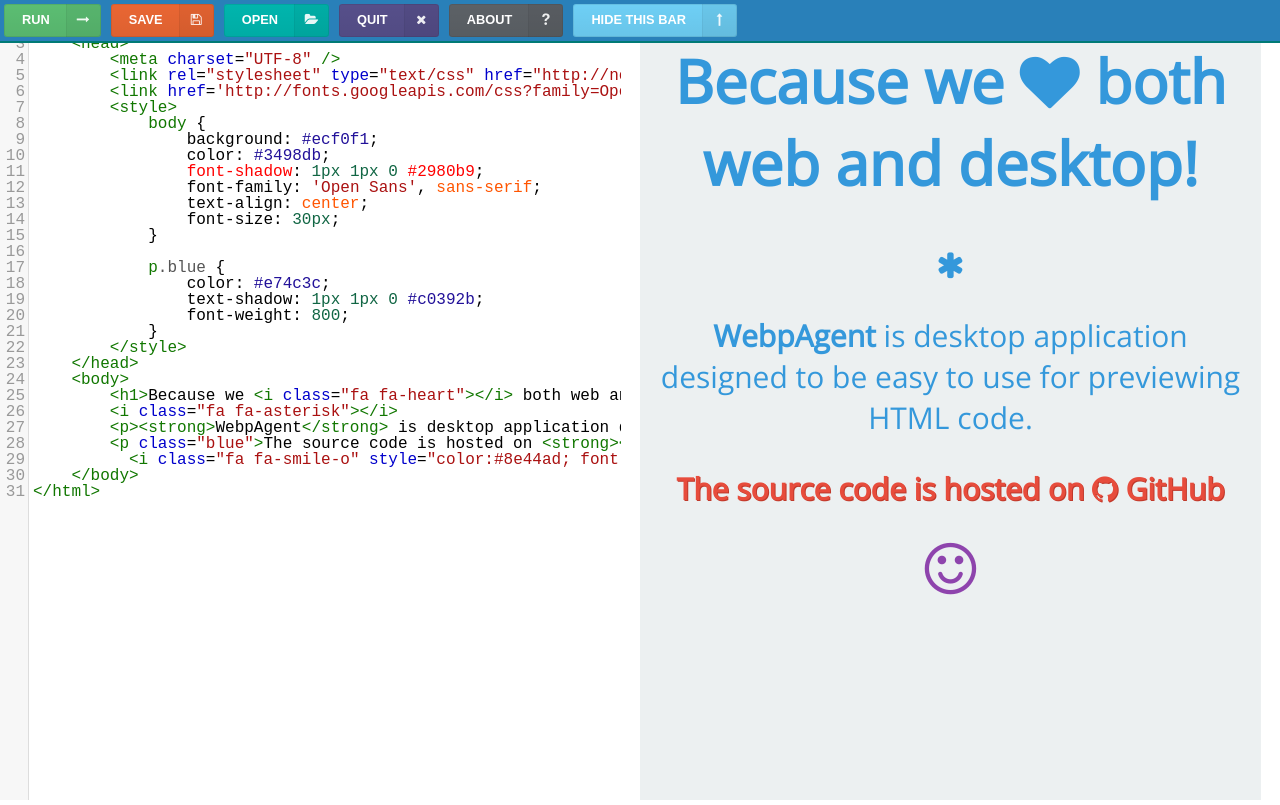
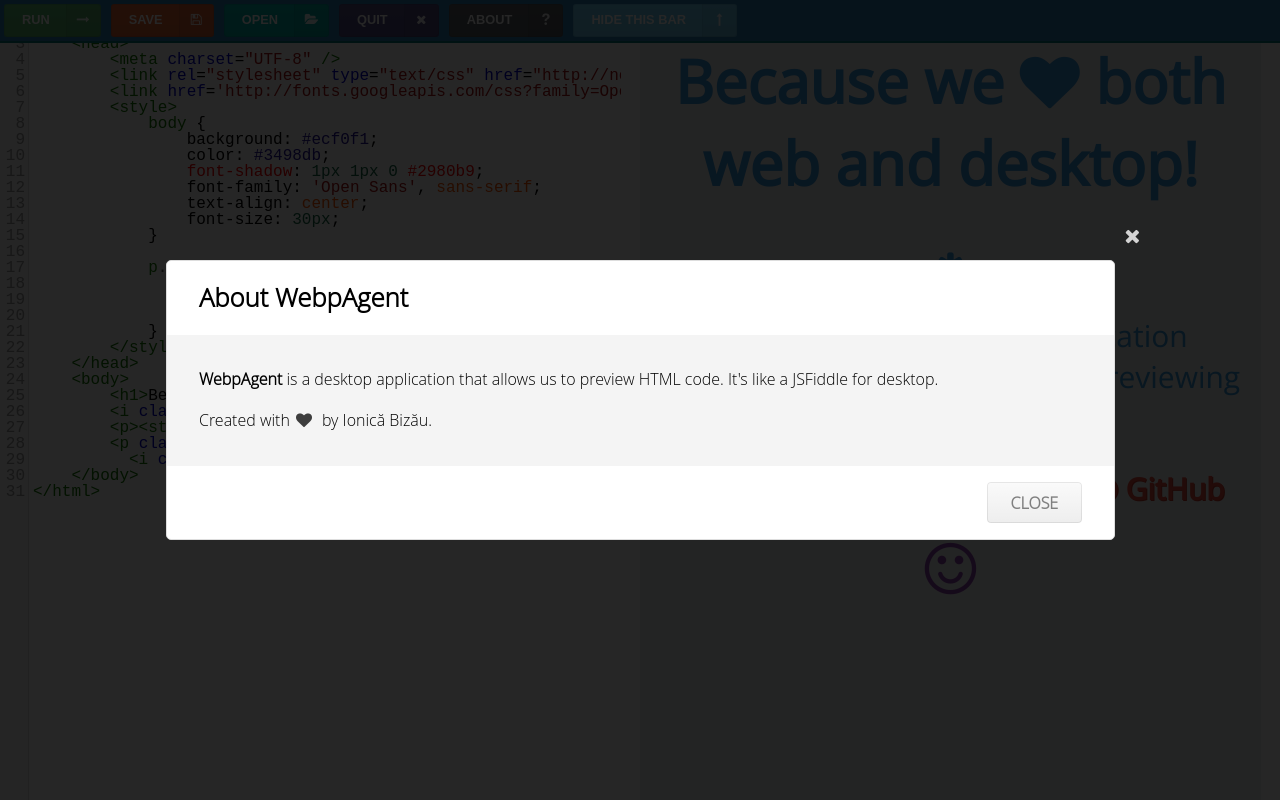
Before and after one commit to IonicaBizau/WebpAgent, a plain HTML site: page index.html in a window 1280 px wide. Both pictures are taken after a click on the button "ABOUT". Drawn offline with nearby package versions, Linux system fonts and the light colour scheme.

Commit message:
Added about content

```diff
--- a/index.html
+++ b/index.html
@@ -107,6 +107,20 @@
                     <div class="ui button ok-button">OK</div>
                 </div>
             </div>
+
+            <div class="ui modal" id="aboutWebpAgentModal">
+                <i class="close icon"></i>
+                <div class="header">
+                    About WebpAgent
+                </div>
+                <div class="content ui form">
+                    <p><strong>WebpAgent</strong> is a desktop application that allows us to preview HTML code. It's like a JSFiddle for desktop.</p>
+                    <p>Created with <i class="arrow heart icon"></i> by Ionică Bizău.</p>
+                </div>
+                <div class="actions">
+                    <div class="ui button ok-button">Close</div>
+                </div>
+            </div>
         </div>
     </body>
 </html>
--- a/js/editor-functions.js
+++ b/js/editor-functions.js
@@ -91,7 +91,7 @@
 
     // click on about button
     $(".controls > .about").on("click", function () {
-        $API.runBash("sh about.sh");
+        $("#aboutWebpAgentModal").modal("show");
     });
 
     // click on the save button
```
